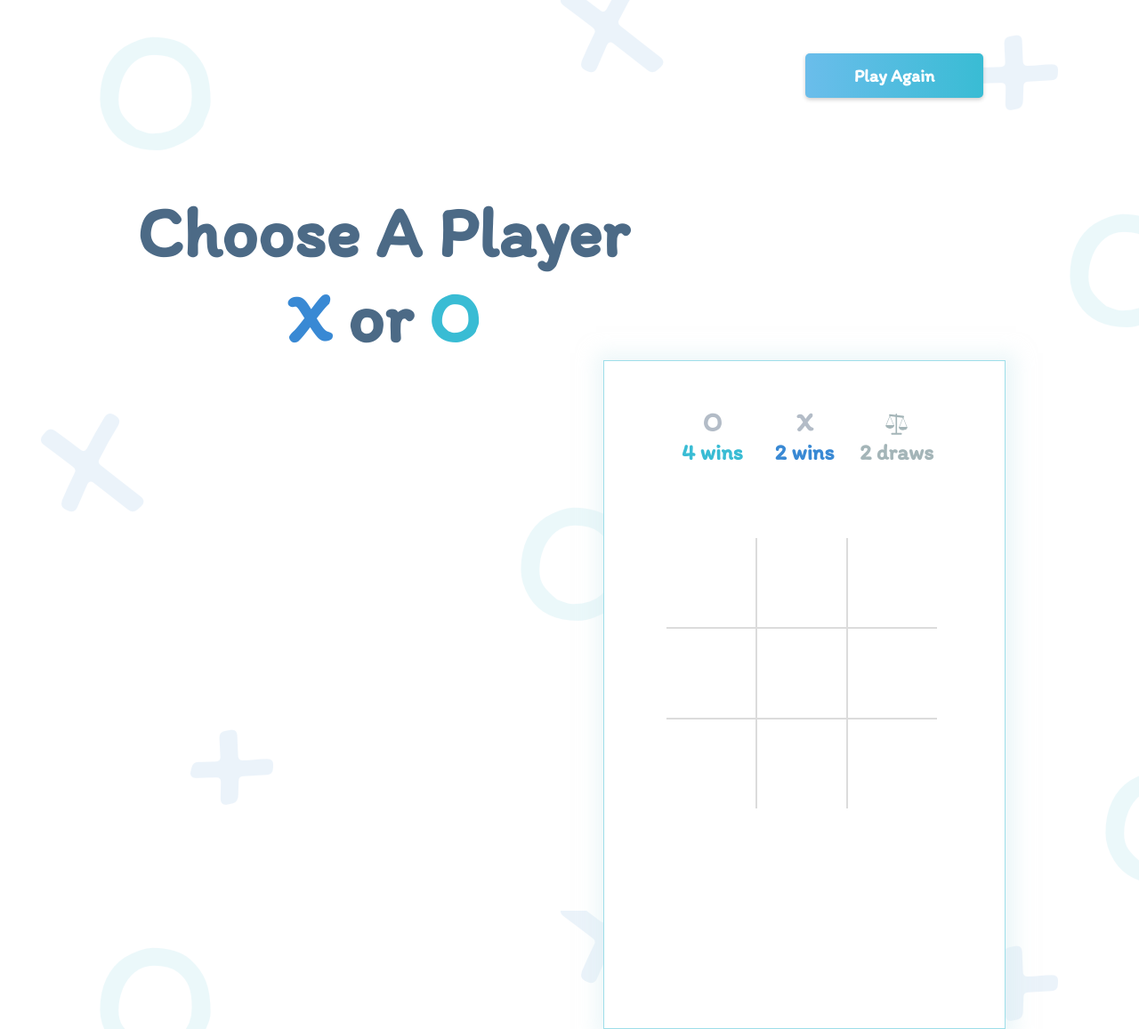
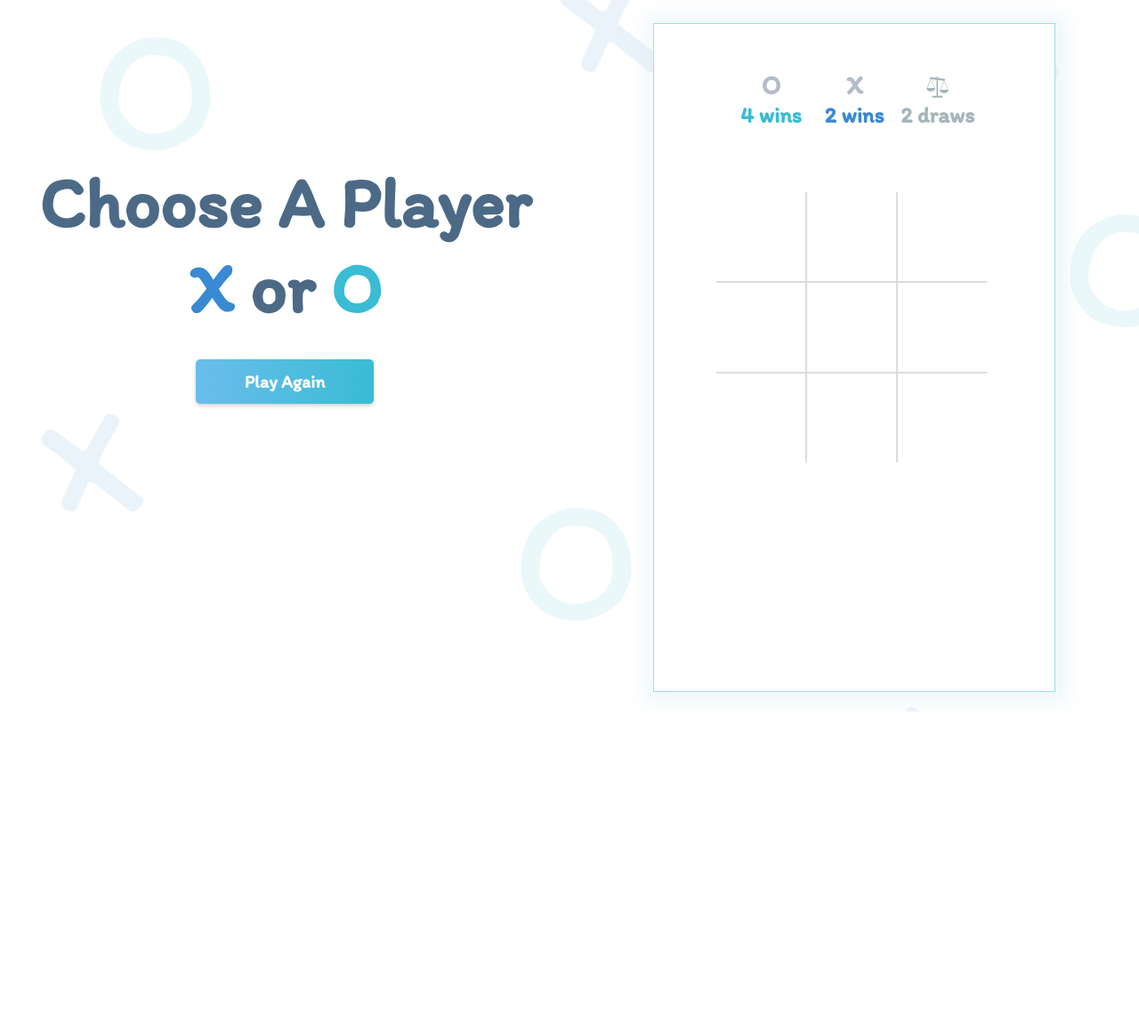
Before and after one commit to lenoraporter/TicTacToe, a PHP site: page /index.html in a window 1280 px wide. Shown: the whole page at 89% size. After the commit the page ends 800 px from the top, so only its background shows below. Run offline with PHP 8.4, Linux system fonts and the light colour scheme.

Commit message:
Add Media Queries and Refactor JS
-Created Media Query Breakpoints for smaller screen sizes
-Refactored JS code thanks to @kclay5 on Instagram

```diff
--- a/index.html
+++ b/index.html
@@ -8,12 +8,13 @@
         <link rel="stylesheet" type="text/css" href="style.css" />
     </head>
     <body>
+
         <header>
-            <h1 id="head">Choose A Player<br/><span id="secondary-blue">X</span> or <span id="primary-blue">O</span></h1>
-
+            <center><h1 id="head">Choose A Player<br/><span id="secondary-blue">X</span> or <span id="primary-blue">O</span></h1></center>
+            <center></center><h2 id="result"></h2></center>
+            <center><button id="new-game">Play Again</button></center>
         </header>
 
-        <h1 id="result"></h1>
 
         <section id="game">
             <div id="playground">
@@ -47,7 +48,6 @@
                     </div>
                 </div>
             </div>
-            <center><button id="new-game">Play Again</button></center>
             <!-- <div id="rules">
                 <h2>Rules</h2>
 
--- a/script.js
+++ b/script.js
@@ -64,6 +64,11 @@ window.onload = function() {
             case "canvas9": num = 9;
                             break;
         }
+
+        //Instagram Account @kclay15 helped me refactor the code above
+
+        // num = parseInt(numID.charAt(numID.length -1))
+
         //4. Draw the shapes on the canvas
         if(filled[num-1] == false) {
             if (gameOver == false ) {
--- a/style.css
+++ b/style.css
@@ -1,6 +1,7 @@
 * {
     margin: 0;
     padding: 0;
+    font-family: 'Itim', cursive;
 }
 
 html {
@@ -8,12 +9,14 @@ html {
     background-color: #fff;
 }
 h1 {
-    /* font-family: 'Itim', cursive; */
-    font-family: 'Gochi Hand', cursive;
+    font-size: 50px;
+}
+
+h2{
+    font-size: 40px;
 }
 
 h3 {
-    font-family: 'Itim', cursive;
     color: #B3BCC7;
     font-size: 30px;
 }
@@ -23,8 +26,20 @@ h4 {
 }
 
 header {
+    float: left;
     text-align: center;
-    margin: 30px;
+    width: 50%;
+}
+
+section {
+    float: right;
+    text-align: center;
+    width: 50%;
+    left: 0px;
+    top: 0px;
+    right: 0px;
+    bottom: 0px;
+    margin-top: 2%;
 }
 
 button {
@@ -34,7 +49,6 @@ button {
     font-size: 20px;
     font-weight: bold;
     color: white;
-    font-family: 'Itim', cursive;
     background-image: linear-gradient(to right, #6ABDEB 0%, #39BCD4 100%);
     box-shadow: 0px 2px 4px rgb(51, 51, 51, .25);
     border-radius: 5px;
@@ -51,36 +65,37 @@ canvas:hover {
 }
 
 #head {
-    font-family: 'Itim', cursive;
     color: #4C6A86;
     font-size: 80px;
-    float: left;
+    text-align: center;
     width: 600px;
-    margin-top: 15%;
-    margin-left: 100px;
+    margin: 25% 0 5% 0;
 }
 
 
-H1#results {
-    font-family: 'Gochi Hand', cursive;
+#results {
     font-size: 50px;
     text-align: center;
     margin-bottom: 30px;
+    margin-top: 30px;
+    width: 600px;
+    float: left;
+
+}
+#new-game {
+    width: 300px;
+    margin: auto 0;
 }
 
 #playground {
-    float: right;
-    margin-right: 150px;
     width: 450px;
     height: 750px;
+    margin: auto;
     box-shadow: 2px 2px 20px 10px rgba(219, 239, 243, 0.50);
     border: 1px solid#9EDEE9;
     background-color: white;
 }
 
-#score {
-    font-family: 'Itim', cursive;
-}
 
 #primary-blue {
     color: #39BCD4;
@@ -157,3 +172,66 @@ ul {
     margin-top: 50px;
     text-align: center;
 }
+
+/* Media Queries */
+@media (max-width: 991px) {
+section {
+    position: static;
+    width: 100%;
+    }
+header {
+    padding-top: 80px;
+    padding-bottom: 80px;
+    text-align: center;
+    width: 100%;
+    }
+#playground {
+    width: 450px;
+}
+
+}
+
+@media (max-width: 1024px) {
+    #head {
+        width: 100%;
+        font-size: 65px;
+        }
+    #secondary-blue {
+        font-size: 55px;
+        }
+    #primary-blue {
+        font-size: 55px;
+        }
+}
+@media (max-width: 425px) {
+    #playground {
+        width: 95%;
+    }
+    #head {
+        width: 100%;
+        font-size: 40px;
+        }
+    #secondary-blue {
+        font-size: 40px;
+        }
+    #primary-blue {
+        font-size: 40px;
+        }
+}
+
+    @media (min-width: 300px) {
+header {
+    padding-top: 20px;
+    padding-bottom: 40px;
+    }
+div {
+    margin: 0;
+    }
+.columns {
+    width: 90px;
+    height: 90px;
+}
+#new-game {
+    width: 200px;
+}
+}
```
